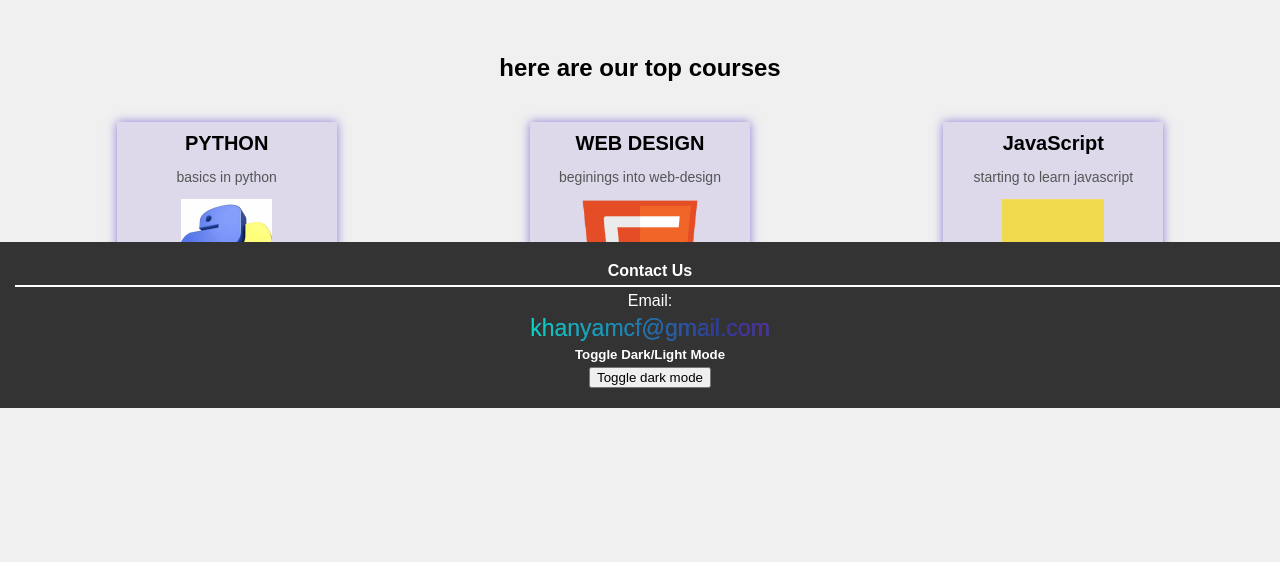
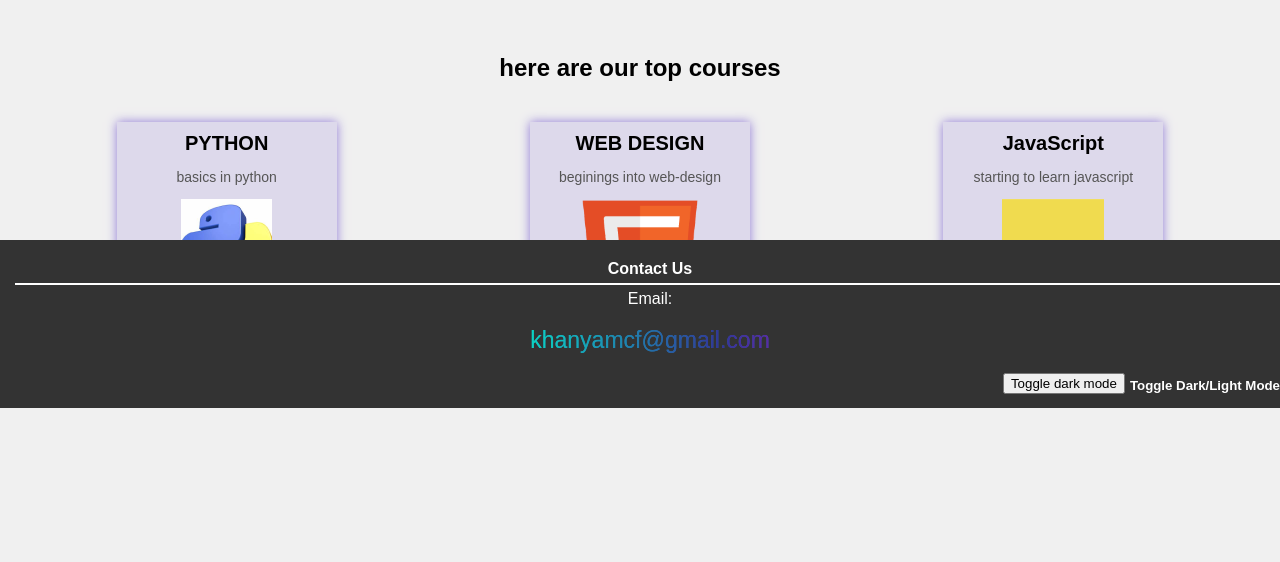
Before and after one commit to khanya-mcfadden/os-practice-framework, a Flask app: page /courses in a window 1280 px wide. Shown: the part 392-954 px from the top of the page. Before the commit the page ends 800 px from the top, so only its background shows below. Run offline with Flask 3, Linux system fonts and the light colour scheme; data comes from the database, SQL or seed files in the repository.

Commit message:
Add margin-bottom to course card and refine dark mode toggle button styles in templates

```diff
--- a/Templates/courses_info.html
+++ b/Templates/courses_info.html
@@ -104,6 +104,8 @@
       text-align: center;
       cursor: pointer;
       margin-top: auto;
+      margin-bottom: 200px;
+
     }
 
     .course-card h3 {
--- a/Templates/index.html
+++ b/Templates/index.html
@@ -94,18 +94,18 @@
           <h4 style="margin: 5px 0">Contact Us</h4>
           <hr style="margin: 5px 0" />
            Email:
-           <p class="synth-wave-text" style="margin: 5px 0">
+           <p class="synth-wave-text" >
 
             <a href="mailto:khanyamcf@gmail.com">khanyamcf@gmail.com</a>
           </p>
-          <h5 style="margin: 5px 0">Toggle Dark/Light Mode</h5>
-          <button
-            calss="toggle style"
+          <h5 style="margin: 5px; float: right">Toggle Dark/Light Mode</h5>
+            <button
+            class="toggle style"
             onclick="toggleDarkMode()"
-            style="margin-bottom: 5px"
-          >
+            style="margin-bottom: 1px; float: right"
+            >
             Toggle dark mode
-          </button>
+            </button>
         </section>
 
         <script>
```
